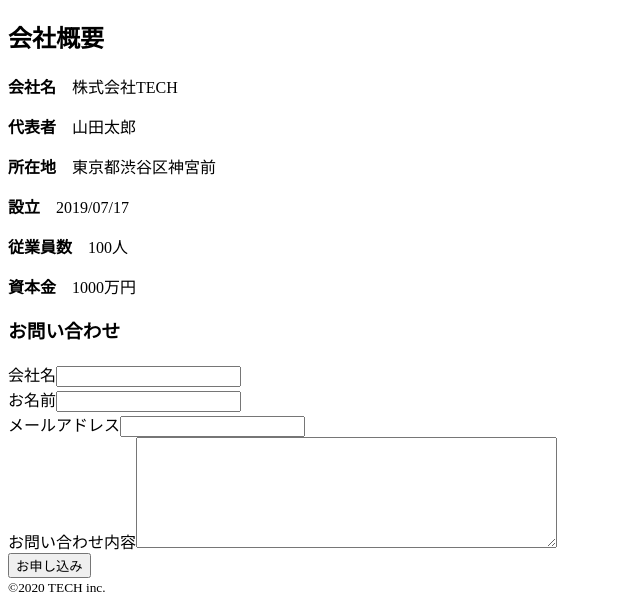
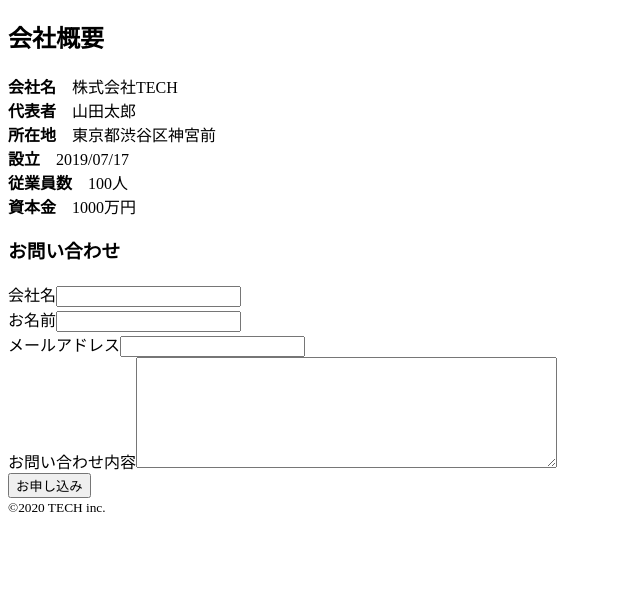
Before and after one commit to inoue0861/COACHTECH-Subject, a plain HTML site: page index.html in a window 1280 px wide. Shown: the part 516-1114 px from the top of the page, without its empty margins (0-640 px from the left). After the commit the page ends 1040 px from the top, so only its background shows below. Drawn offline with Linux system fonts and the light colour scheme.

Commit message:
first-commit

```diff
--- a/index.html
+++ b/index.html
@@ -21,16 +21,18 @@
           <li><a href="Untitled-1.html">お問い合わせ</a></li>
         </ul>
     </nav>
-          <img src=C:\Users\tky08\Desktop\20211112inoue\mv.png\mv.png alt="最新のテクノロジーで社会問題を解決"><br>
+          <img src=img/mv.png alt="最新のテクノロジーで社会問題を解決"><br>
           <em>最新のテクノロジーで社会問題を解決</em>
   <main>
     <h2>会社概要</h2>
-          <p><strong>会社名</strong>　株式会社TECH</p>
-          <p><strong>代表者</strong>　山田太郎</p>
-          <p><strong>所在地</strong>　東京都渋谷区神宮前</p>
-          <p><strong>設立</strong>　2019/07/17</p>
-          <p><strong>従業員数</strong>　100人</p>
-          <p><strong>資本金</strong>　1000万円</p>
+        <table>
+            <strong>会社名</strong>　株式会社TECH<br>
+            <strong>代表者</strong>　山田太郎<br>
+            <strong>所在地</strong>　東京都渋谷区神宮前<br>
+            <strong>設立</strong>　2019/07/17<br>
+            <strong>従業員数</strong>　100人<br>
+            <strong>資本金</strong>　1000万円<br>
+        </table>
   </main>
       <footer>
         <h3>お問い合わせ</h3>
```
Also changed, not shown: 2 other files.
